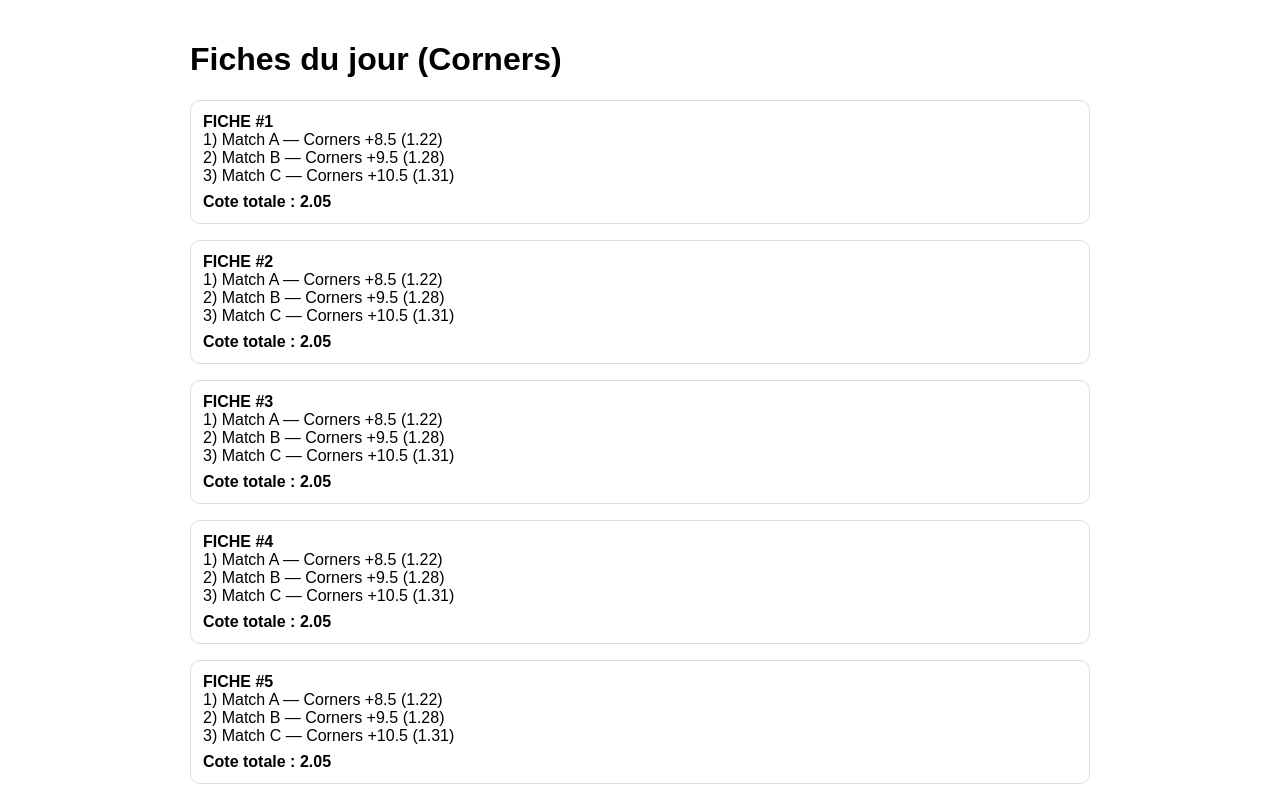
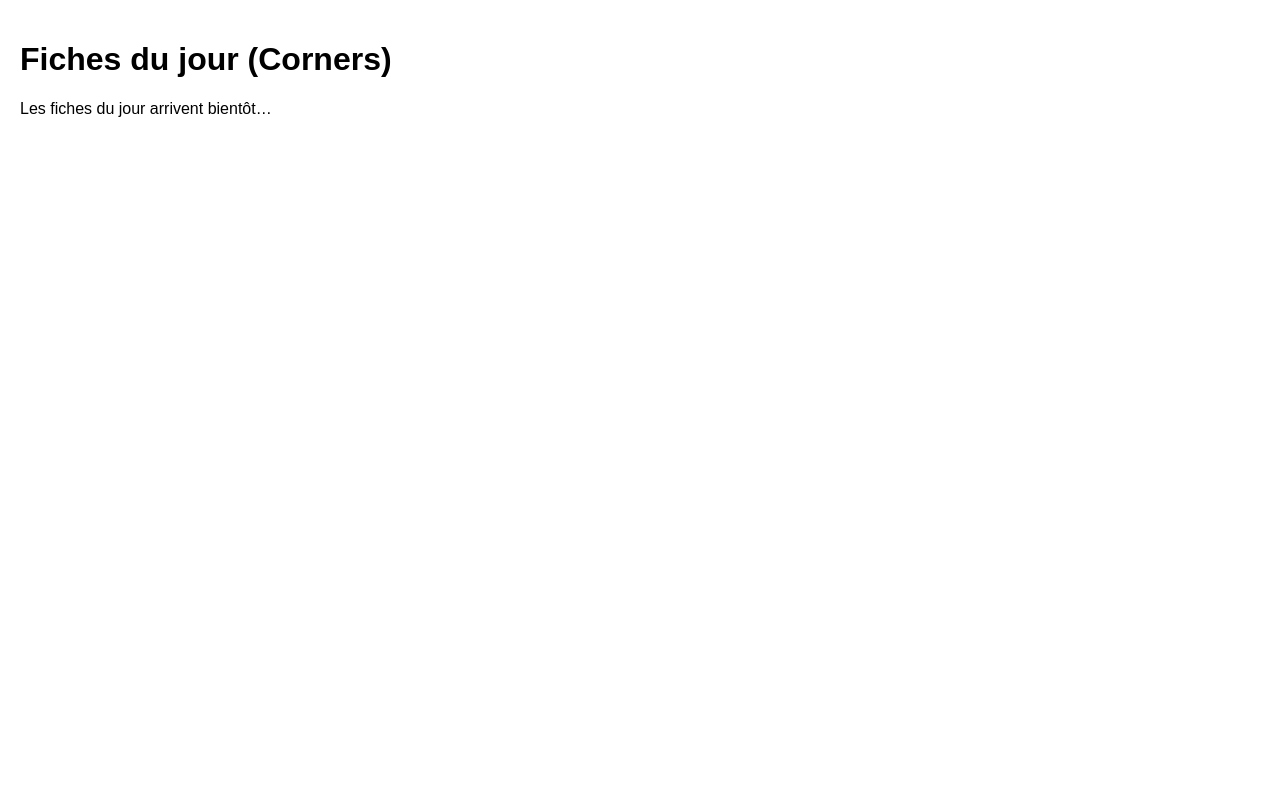
Before and after one commit to ocalensky445-lab/cornersafe-generator, a Next.js app: page /today in a window 1280 px wide. Shown: the top 799 px of the page. Built offline with nearby package versions, Linux system fonts and the light colour scheme.

Commit message:
Update page.jsx

```diff
--- a/app/today/page.jsx
+++ b/app/today/page.jsx
@@ -1,18 +1,18 @@
+import { getDailySlips } from "@/app/lib/store";
+
 export const dynamic = "force-dynamic";
 
-function generateMockSlips() {
-  return Array.from({ length: 10 }, (_, i) => ({
-    id: i + 1,
-    events: [
-      { match: "Match A", market: "Corners +8.5", odd: 1.22 },
-      { match: "Match B", market: "Corners +9.5", odd: 1.28 },
-      { match: "Match C", market: "Corners +10.5", odd: 1.31 },
-    ],
-  }));
-}
+export default function TodayPage() {
+  const slips = getDailySlips();
 
-export default function TodayPage() {
-  const slips = generateMockSlips();
+  if (!slips) {
+    return (
+      <main style={{ padding: 20 }}>
+        <h1>Fiches du jour (Corners)</h1>
+        <p>Les fiches du jour arrivent bientôt…</p>
+      </main>
+    );
+  }
 
   return (
     <main style={{ padding: 20, maxWidth: 900, margin: "0 auto" }}>
@@ -37,7 +37,7 @@ export default function TodayPage() {
           ))}
 
           <div style={{ marginTop: 8, fontWeight: 700 }}>
-            Cote totale :{" "}
+            Cote totale{" "}
             {slip.events
               .reduce((acc, e) => acc * e.odd, 1)
               .toFixed(2)}
```
